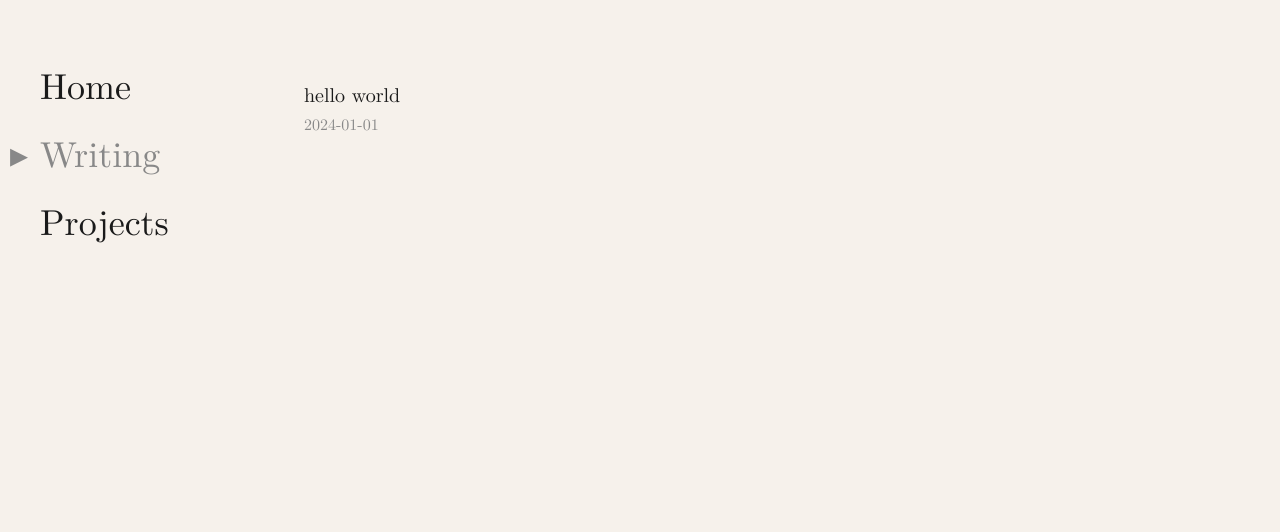
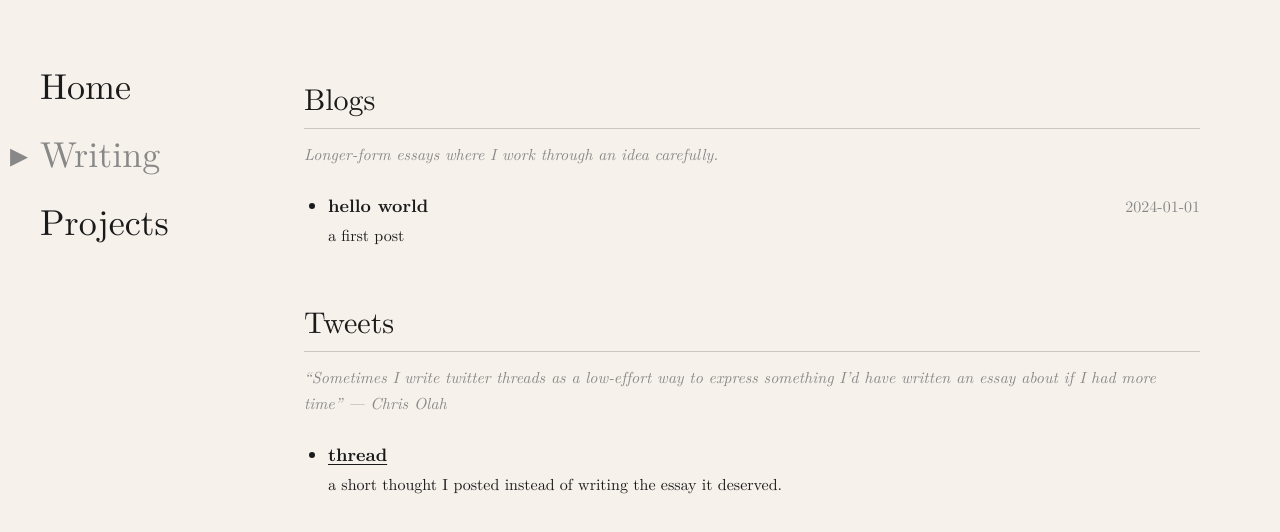
Before and after one commit to vedthebear/website, a Next.js app: page /writing in a window 1280 px wide. Shown: the top 532 px of the page. Built offline with nearby package versions, Linux system fonts and the light colour scheme.

Commit message:
reformat writing page

```diff
--- a/app/globals.css
+++ b/app/globals.css
@@ -4,7 +4,7 @@
   --background: #F6F1EB;
   --foreground: #1a1a1a;
   --muted: #888888;
-  --link: #1a5c8a;
+  --link: var(--foreground);
 }
 
 @theme inline {
@@ -81,8 +81,9 @@ body {
 }
 
 .text-link {
-  color: var(--link);
+  color: inherit;
   text-decoration: underline;
+  text-decoration-thickness: 0.5px;
   text-underline-offset: 3px;
 }
 
@@ -91,8 +92,9 @@ body {
 }
 
 .prose-mdx a {
-  color: var(--link);
+  color: inherit;
   text-decoration: underline;
+  text-decoration-thickness: 0.5px;
   text-underline-offset: 4px;
 }
 
--- a/app/page.tsx
+++ b/app/page.tsx
@@ -1,3 +1,5 @@
+import Link from "next/link";
+
 export default function Home() {
   return (
     <main className="flex-1 flex flex-col items-center px-8 py-16">
@@ -26,9 +28,6 @@ export default function Home() {
                 <path d="M20.447 20.452h-3.554v-5.569c0-1.328-.027-3.037-1.852-3.037-1.853 0-2.136 1.445-2.136 2.939v5.667H9.351V9h3.414v1.561h.046c.477-.9 1.637-1.85 3.37-1.85 3.601 0 4.267 2.37 4.267 5.455v6.286zM5.337 7.433a2.062 2.062 0 0 1-2.063-2.065 2.064 2.064 0 1 1 2.063 2.065zm1.782 13.019H3.555V9h3.564v11.452zM22.225 0H1.771C.792 0 0 .774 0 1.729v20.542C0 23.227.792 24 1.771 24h20.451C23.2 24 24 23.227 24 22.271V1.729C24 .774 23.2 0 22.222 0h.003z"/>
               </svg>
             </a>
-            <a href="https://vedere.bearblog.dev" target="_blank" rel="noopener noreferrer" aria-label="Bear Blog">
-              <img src="/bear-blog.png" alt="Bear Blog" className="h-6 w-auto mix-blend-multiply" style={{ filter: 'invert(1) brightness(0.58) invert(1)' }} />
-            </a>
             </div>
           </div>
         </div>
@@ -42,7 +41,7 @@ export default function Home() {
             Now I'm obsessed with applied machine learning research, specifically on language models, RL, and computer use. I think the next five years of this work are going to <a href="https://ai-2027.com/" target="_blank" rel="noopener noreferrer" className="text-link">matter a lot</a>, and I want to be close to where it's happening.
           </p>
           <p>
-            I spend most of my time these days <a href="https://github.com/vedthebear/" target="_blank" rel="noopener noreferrer" className="text-link">tinkering with Claude Code</a>, reading papers, running experiments, and <a href="https://vedere.bearblog.dev/" target="_blank" rel="noopener noreferrer" className="text-link">writing</a> about what I'm learning. Outside of that, I read a lot and play sports. I was previously a top 5 badminton player in the USA.
+            I spend most of my time these days <a href="https://github.com/vedthebear/" target="_blank" rel="noopener noreferrer" className="text-link">tinkering with Claude Code</a>, reading papers, running experiments, and <Link href="/writing" className="text-link">writing</Link> about what I'm learning. Outside of that, I read a lot and play sports. I was previously a top 5 badminton player in the USA.
           </p>
           <p>I love learning.</p>
           <p>Reach out to me if you'd like to chat :)</p>
--- a/app/writing/page.tsx
+++ b/app/writing/page.tsx
@@ -1,5 +1,6 @@
 import Link from "next/link";
 import { getAllPosts } from "@/lib/mdx";
+import { tweets } from "@/content/tweets";
 
 export const metadata = { title: "Writing — Ved Vedere" };
 
@@ -8,23 +9,61 @@ export default function WritingPage() {
 
   return (
     <main className="flex flex-col items-center px-8 py-20">
-      <div className="w-full max-w-4xl">
+      <div className="w-full max-w-4xl flex flex-col gap-14">
+
+        <section>
+          <h2 className="text-3xl pb-3 mb-3 border-b border-[var(--muted)]/40">Blogs</h2>
+          <p className="text-base leading-relaxed text-[var(--muted)] italic mb-6">
+            Longer-form essays where I work through an idea carefully.
+          </p>
           {posts.length === 0 ? (
             <p className="text-[var(--muted)]">no posts yet.</p>
           ) : (
-          <ul className="flex flex-col divide-y divide-[var(--muted)]/20">
+            <ul className="list-disc pl-6 flex flex-col gap-4">
               {posts.map((post) => (
-              <li key={post.slug} className="py-8 first:pt-0 last:pb-0">
-                <Link href={`/writing/${post.slug}`} className="group flex flex-col gap-1">
-                  <span className="text-xl underline-slide-child inline-block">
+                <li key={post.slug}>
+                  <Link href={`/writing/${post.slug}`} className="group flex items-baseline justify-between gap-4">
+                    <span className="text-lg font-semibold underline-slide-child">
                       {post.title}
                     </span>
-                  <span className="text-base text-[var(--muted)]">{post.date}</span>
+                    <span className="text-base text-[var(--muted)] shrink-0">{post.date}</span>
                   </Link>
+                  {post.description && (
+                    <p className="text-base text-[var(--foreground)] mt-1">{post.description}</p>
+                  )}
                 </li>
               ))}
             </ul>
           )}
+        </section>
+
+        <section>
+          <h2 className="text-3xl pb-3 mb-3 border-b border-[var(--muted)]/40">Tweets</h2>
+          <p className="text-base leading-relaxed text-[var(--muted)] italic mb-6">
+            &ldquo;Sometimes I write twitter threads as a low-effort way to express something I&rsquo;d have written an essay about if I had more time&rdquo; &mdash; Chris Olah
+          </p>
+          <ul className="list-disc pl-6 flex flex-col gap-4">
+            {tweets.map((tweet) => (
+              <li key={tweet.url}>
+                <a
+                  href={tweet.url}
+                  target="_blank"
+                  rel="noopener noreferrer"
+                  className="flex items-baseline justify-between gap-4"
+                >
+                  <span className="text-lg font-semibold text-link">
+                    {tweet.title}
+                  </span>
+                  {tweet.date && (
+                    <span className="text-base text-[var(--muted)] shrink-0">{tweet.date}</span>
+                  )}
+                </a>
+                <p className="text-base text-[var(--foreground)] mt-1">{tweet.blurb}</p>
+              </li>
+            ))}
+          </ul>
+        </section>
+
       </div>
     </main>
   );
--- a/content/projects.tsx
+++ b/content/projects.tsx
@@ -10,7 +10,7 @@ export type Project = {
 
 export const projects: Project[] = [
   {
-    name: "vero",
+    name: "Vero",
     url: "https://github.com/AbhigyaGoel/vero",
     image: "/vero.png",
     date: "2026-04",
--- /dev/null
+++ b/content/tweets.tsx
@@ -0,0 +1,16 @@
+import type { ReactNode } from "react";
+
+export type Tweet = {
+  url: string;
+  title: string;
+  blurb: ReactNode;
+  date?: string;
+};
+
+export const tweets: Tweet[] = [
+  {
+    url: "https://x.com/vedvedere/status/2048186308963848554",
+    title: "thread",
+    blurb: "a short thought I posted instead of writing the essay it deserved.",
+  },
+];
```
Lines whose indentation alone changed are shown as unchanged.
